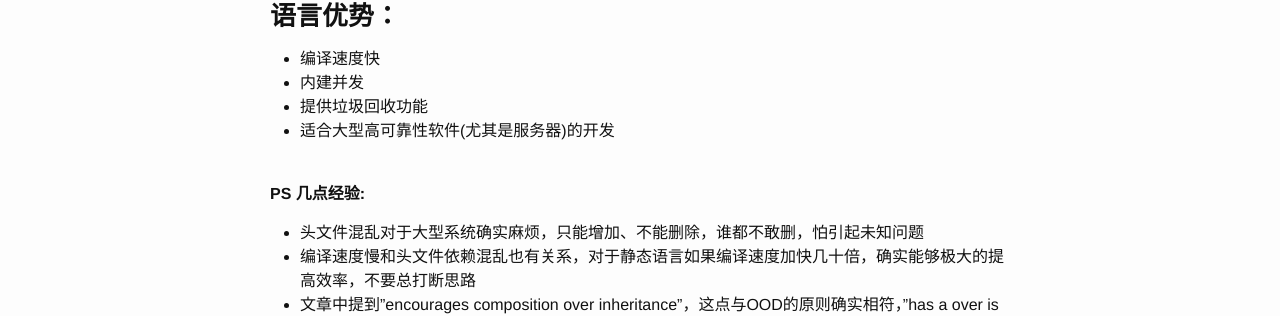
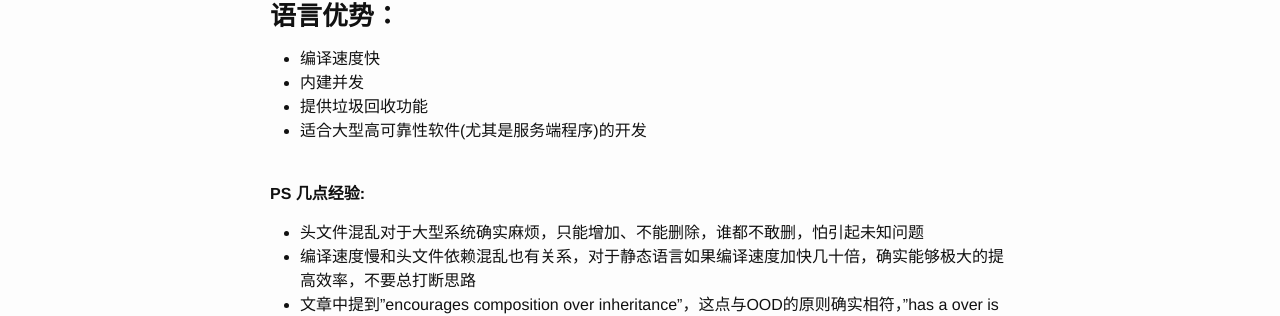
Before and after one commit to CodeHunter2006/CodeHunter2006.github.io, a Jekyll site: the page built from _posts/2019-05-30-Why Go.md, in a window 1280 px wide. Shown: the part 876-1192 px from the top of the page. Built offline with Jekyll 4.4.1, drawn with Linux system fonts in a browser that asks for light colours.

Commit message:
修正描述

```diff
--- a/_posts/2019-05-30-Why Go.md
+++ b/_posts/2019-05-30-Why Go.md
@@ -24,7 +24,7 @@ tags: Go
 * 编译速度快
 * 内建并发
 * 提供垃圾回收功能
-* 适合大型高可靠性软件(尤其是服务器)的开发
+* 适合大型高可靠性软件(尤其是服务端程序)的开发
 
 <br/>
 **PS 几点经验:**
```
